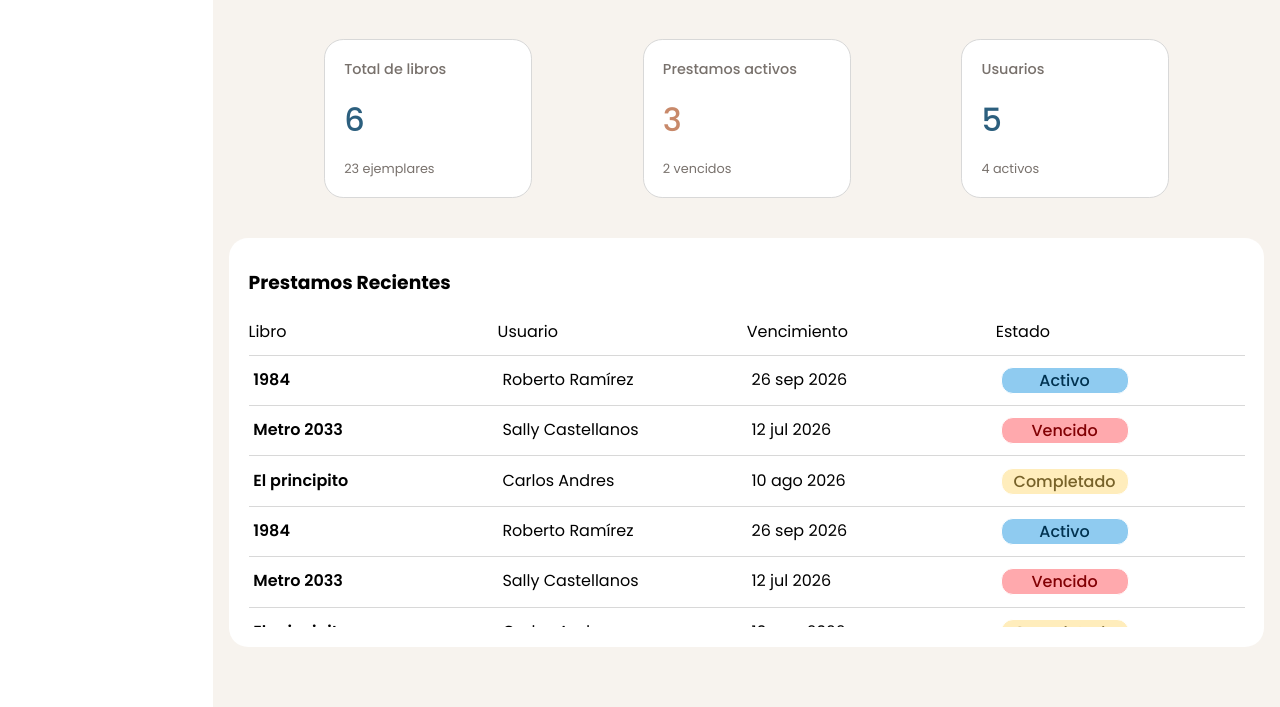
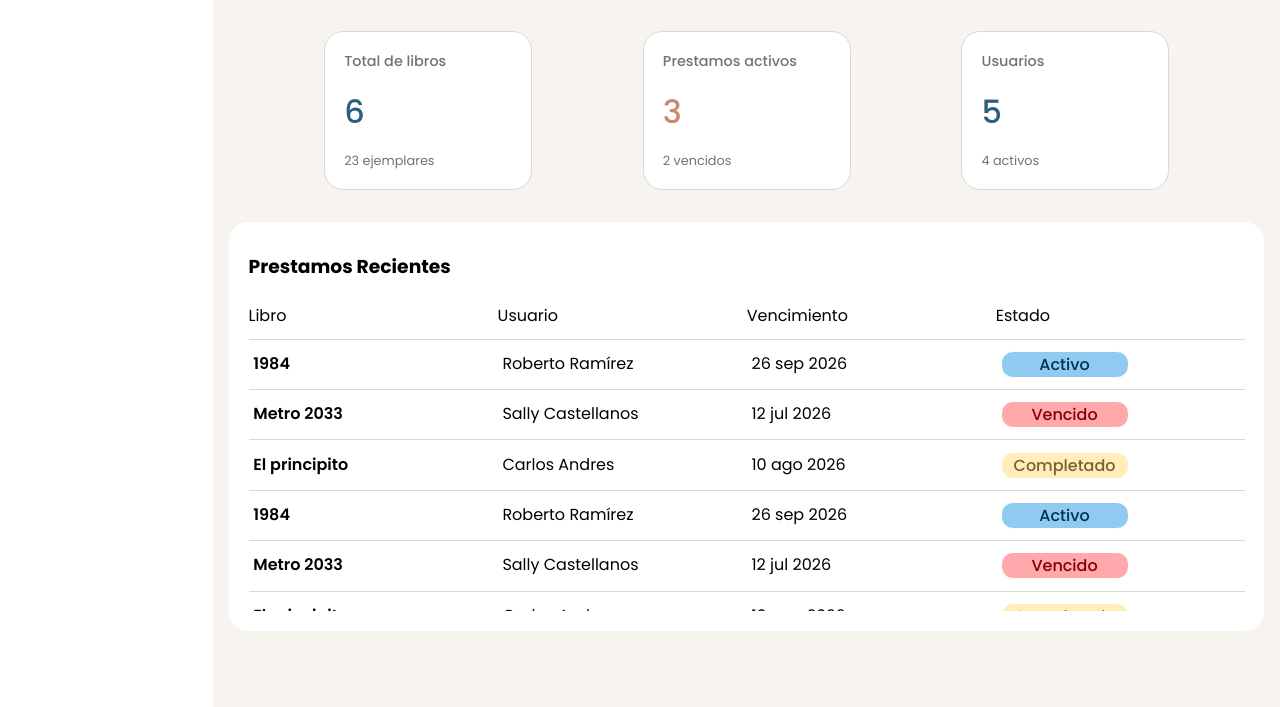
Before and after one commit to MaxisFront/Biblioteca-UNACH, a plain HTML site: page src/views/dashboard.html in a window 1280 px wide. Shown: the part 93-800 px from the top of the page. Drawn offline with Linux system fonts and the light colour scheme.

Commit message:
style(dashboard): Reducir gap de tabla para aumentar margen del fondo

```diff
--- a/src/styles/dashboard.css
+++ b/src/styles/dashboard.css
@@ -7,7 +7,7 @@ body {
     display: flex;
     flex-direction: column;
     height: 100vh;
-    gap: 1.5em;
+    gap: 1em;
     background-color: var(--secondary-color);
 }
 
```
